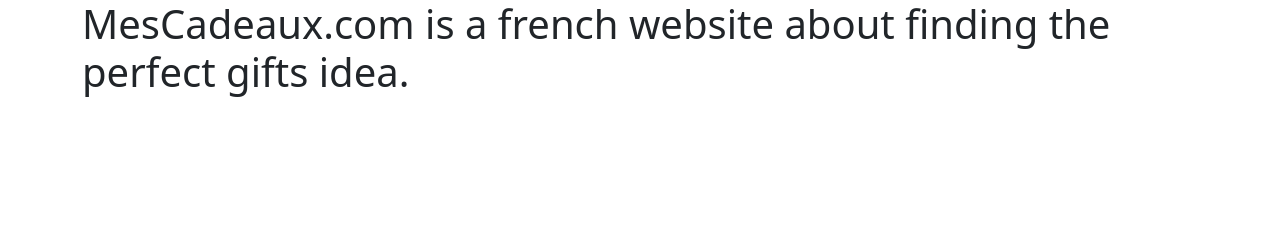
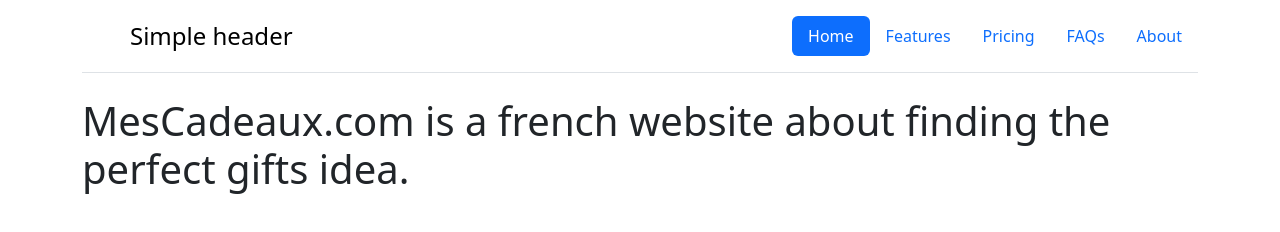
Before and after one commit to MesCadeaux/MesCadeaux, a plain HTML site: page index.html in a window 1280 px wide. Drawn offline with nearby package versions, Linux system fonts and the light colour scheme.

Commit message:
test header

```diff
--- a/index.html
+++ b/index.html
@@ -1,12 +1,44 @@
 <html>
   <head>
     <title>MesCadeaux.com : About Us</title>
-        <link href="https://cdn.jsdelivr.net/npm/bootstrap@5.3.3/dist/css/bootstrap.min.css" rel="stylesheet" integrity="sha384-QWTKZyjpPEjISv5WaRU9OFeRpok6YctnYmDr5pNlyT2bRjXh0JMhjY6hW+ALEwIH" crossorigin="anonymous">
+    <link
+      href="https://cdn.jsdelivr.net/npm/bootstrap@5.3.3/dist/css/bootstrap.min.css"
+      rel="stylesheet"
+      integrity="sha384-QWTKZyjpPEjISv5WaRU9OFeRpok6YctnYmDr5pNlyT2bRjXh0JMhjY6hW+ALEwIH"
+      crossorigin="anonymous"
+    />
   </head>
   <body>
     <div class="container">
-            <h1>MesCadeaux.com is a french website about finding the perfect gifts idea.</h1>
+      <header
+        class="d-flex flex-wrap justify-content-center py-3 mb-4 border-bottom"
+      >
+        <a
+          href="/"
+          class="d-flex align-items-center mb-3 mb-md-0 me-md-auto link-body-emphasis text-decoration-none"
+        >
+          <svg class="bi me-2" width="40" height="32">
+            <use xlink:href="#bootstrap" />
+          </svg>
+          <span class="fs-4">Simple header</span>
+        </a>
 
+        <ul class="nav nav-pills">
+          <li class="nav-item">
+            <a href="#" class="nav-link active" aria-current="page">Home</a>
+          </li>
+          <li class="nav-item"><a href="#" class="nav-link">Features</a></li>
+          <li class="nav-item"><a href="#" class="nav-link">Pricing</a></li>
+          <li class="nav-item"><a href="#" class="nav-link">FAQs</a></li>
+          <li class="nav-item"><a href="#" class="nav-link">About</a></li>
+        </ul>
+      </header>
+    </div>
+
+    <div class="container">
+      <h1>
+        MesCadeaux.com is a french website about finding the perfect gifts idea.
+      </h1>
     </div>
   </body>
 </html>
```
Lines whose indentation alone changed are shown as unchanged.
